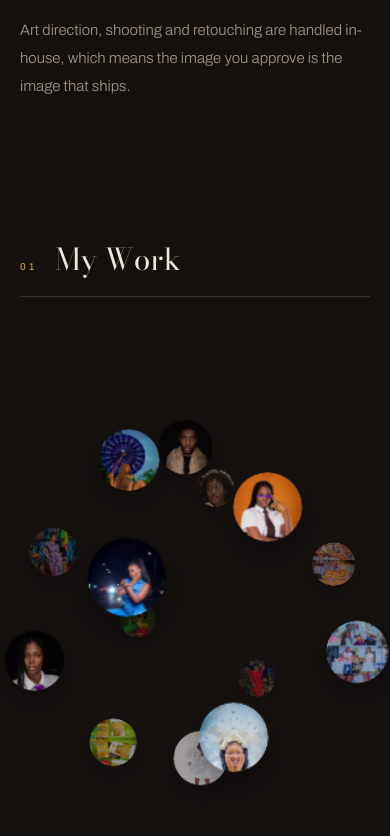
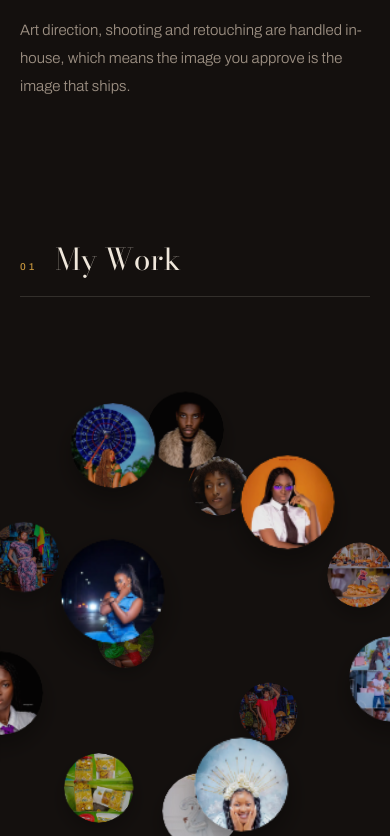
Before and after one commit to JoJoshJo/B_shots, a plain HTML site: page index.html in a window 390 px wide. Shown: the part 1164-2000 px from the top of the page. Drawn offline with nearby package versions, Linux system fonts and the light colour scheme; animation ran at ten frames a second; a web font is replaced by a local one.

Commit message:
Mobile: reduce hero gap, enlarge sphere, lift depth floor

```diff
--- a/index.html
+++ b/index.html
@@ -450,10 +450,13 @@ footer{
   .contact-rows{grid-template-columns:1fr 1fr}
 }
 @media(max-width:680px){
-  .orb{width:58px;margin:-29px 0 0 -29px}
-  /* Mobile orbit is smaller: 165 + 29*1.35 + 11 = 215 from centre, so ~430px suffices. */
-  #sphere{height:clamp(440px,62vh,560px)}
-  .marquee{height:32%}
+  /* Copy sits lower on mobile: the marquee is anchored to the bottom, so a large
+     negative margin here opened a dead gap between the CTA and the frames. */
+  .hero-inner{margin-top:-3vh}
+  .orb{width:76px;margin:-38px 0 0 -38px}
+  /* Mobile orbit: 200 + 38*1.35 + 11 = 262 from centre, so the box needs ~525px. */
+  #sphere{height:clamp(560px,66vh,640px)}
+  .marquee{height:38%}
   .frame{height:62%}
   .desc{font-size:14.5px}
   /* 44px minimum tap targets */
@@ -466,7 +469,10 @@ footer{
   #lb .prev{left:6px}#lb .next{right:6px}
 }
 /* Short viewports: lift the copy and shrink the band so the CTA clears the frames. */
-@media(max-height:820px){
+/* Short viewports, but not phones: this lifts the copy so the CTA clears the marquee
+   frames on a laptop. It sits after the 680px block, so without the min-width guard it
+   would override the mobile hero spacing on any phone under 820px tall. */
+@media(min-width:681px) and (max-height:820px){
   .hero-inner{margin-top:-13vh}
   .marquee{height:34%}
 }
@@ -986,7 +992,14 @@ document.documentElement.classList.add('js-anim');
   var DRIFT_XY = 11, DRIFT_Z = 8;   /* per-orb drift amplitude, px */
   var driftT = 0;              /* running timestamp, advances even while dragging */
 
-  function radiusOf(){ return window.matchMedia('(max-width:680px)').matches ? 165 : 300; }
+  function isMobile(){ return window.matchMedia('(max-width:680px)').matches; }
+  function radiusOf(){ return isMobile() ? 200 : 300; }
+  /* Depth cues are tuned for the dense desktop sphere; the same ranges crush the
+     sparser mobile one, leaving back orbs as faint dots. Compressed ranges on mobile
+     keep them legible. Resolved once per frame, not per orb. */
+  var DEPTH_DESKTOP = {sBase:0.65, sRange:0.55, oBase:0.35, oRange:0.65};
+  var DEPTH_MOBILE  = {sBase:0.82, sRange:0.36, oBase:0.55, oRange:0.45};
+  function depthOf(){ return isMobile() ? DEPTH_MOBILE : DEPTH_DESKTOP; }
   function lbOpen(){ var el = document.getElementById('lb'); return !!el && el.classList.contains('on'); }
 
   function setCap(p){
@@ -1051,7 +1064,7 @@ document.documentElement.classList.add('js-anim');
   }
 
   function draw(){
-    var R  = radiusOf();
+    var R  = radiusOf(), D = depthOf();
     var a  = rotX * Math.PI/180, b = rotY * Math.PI/180;
     var ca = Math.cos(a), sa = Math.sin(a), cb = Math.cos(b), sb = Math.sin(b);
     sphereInner.style.transform = 'rotateX('+rotX.toFixed(3)+'deg) rotateY('+rotY.toFixed(3)+'deg)';
@@ -1078,7 +1091,7 @@ document.documentElement.classList.add('js-anim');
 
       var t = (depth/R + 1)/2;               /* 0 at the back, 1 at the front */
       if(t < 0) t = 0; else if(t > 1) t = 1;
-      var s = (0.65 + 0.55*t) * (o.hot ? 1.35 : 1);
+      var s = (D.sBase + D.sRange*t) * (o.hot ? 1.35 : 1);
 
       /* Billboarding: the exact inverse of the parent rotation, so every photo stays
          screen-aligned and upright. inverse(Rx(a)·Ry(b)) === Ry(-b)·Rx(-a). */
@@ -1086,7 +1099,7 @@ document.documentElement.classList.add('js-anim');
         'translate3d('+px.toFixed(2)+'px,'+py.toFixed(2)+'px,'+pz.toFixed(2)+'px) '+
         'rotateY('+(-rotY).toFixed(3)+'deg) rotateX('+(-rotX).toFixed(3)+'deg) '+
         'scale('+s.toFixed(3)+')';
-      o.el.style.opacity = (0.35 + 0.65*t).toFixed(3);
+      o.el.style.opacity = (D.oBase + D.oRange*t).toFixed(3);
       o.el.style.zIndex  = String(Math.round(depth) + 1000);
     });
   }
```
